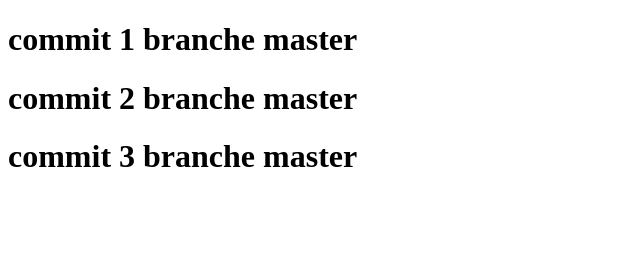
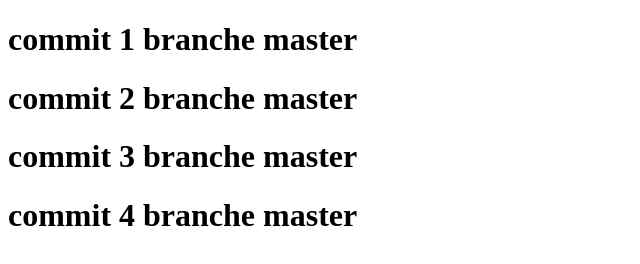
Before and after one commit to manare00/APP2, a plain HTML site: page index.html in a window 1280 px wide. Shown: the whole page, without its empty margins (0-640 px from the left). Drawn offline with Linux system fonts and the light colour scheme.

Commit message:
commit 4 branche master

```diff
--- a/index.html
+++ b/index.html
@@ -9,6 +9,6 @@
     <h1>commit 1 branche master</h1>
     <h1>commit 2 branche master</h1>
     <h1>commit 3 branche master</h1>
-
+    <h1>commit 4 branche master </h1>
 </body>
 </html>
```
